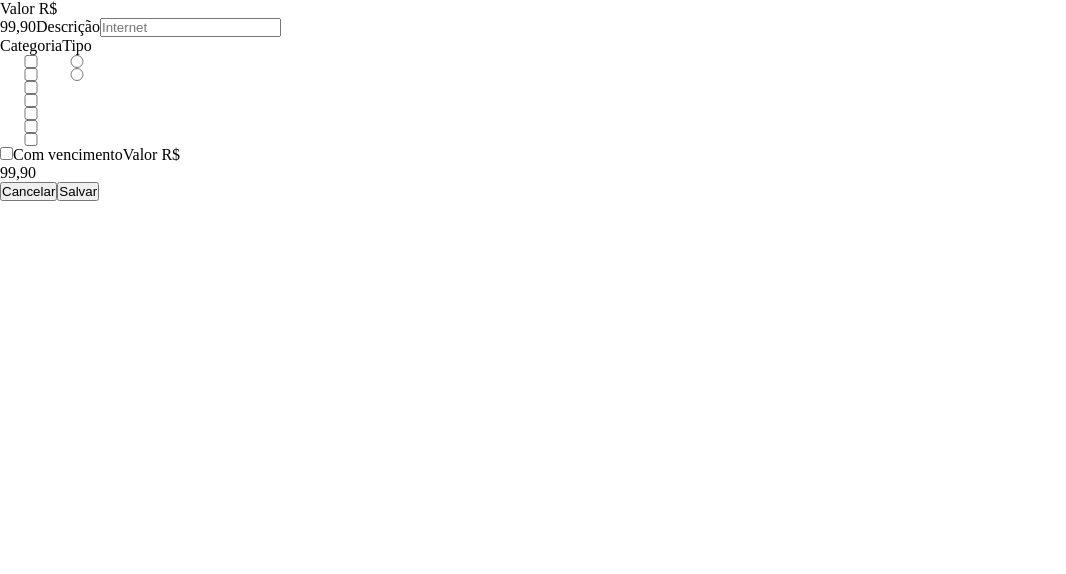
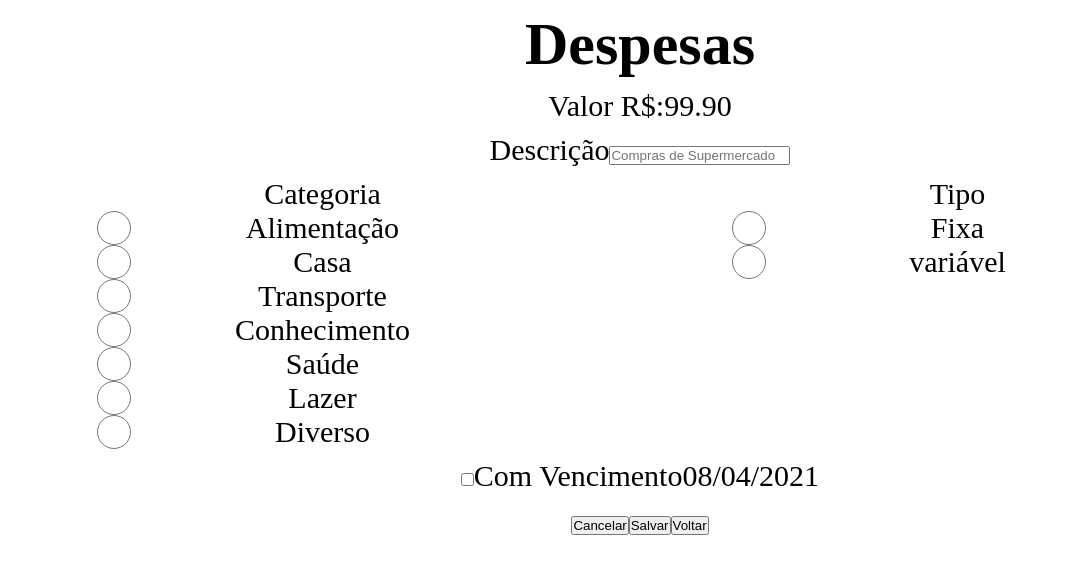
Before and after one commit to MeAjudaDev/greenwallet-react, a React (Create React App) app: page / in a window 1280 px wide. Shown: the top 574 px of the page, without its empty margins (0-1066 px from the left). Built offline with nearby package versions, Linux system fonts and the light colour scheme.

Commit message:
feat(EditExpense):restructuring

```diff
--- a/src/EditExpenses.css
+++ b/src/EditExpenses.css
@@ -1,6 +1,31 @@
 /*Edit all input page*/
 
-.container-item {
+.container {
     display: grid;
-    grid-template-columns: repeat(1, 1fr);
-}
+    grid-template-columns: repeat(2, 2fr);
+    grid-gap: 10px;
+    padding: 10px;
+  }
+
+  .container > div {
+    text-align: center;
+    padding: 20px 0;
+    font-size: 30px;
+    padding: 0;
+  }
+
+  .column {
+    grid-column-start: 1;
+    grid-column-end: 3;
+  }
+
+  .row span {
+      display: grid;
+      gap: 0;
+  }
+
+  .row > label {
+      display:grid;
+      grid-template-columns: repeat(3, 2fr);
+
+  }
--- a/src/EditExpenses.jsx
+++ b/src/EditExpenses.jsx
@@ -2,43 +2,76 @@ import './EditExpenses.css';
 
 function EditExpenses(props) {
     return (
-        <div>
+        <div className="container">
+            <div className="column">
                 <h1>{props.title}</h1>
-            <p>Valor R$</p>
-            <span>99,90</span>
+            </div>
+            <div className="column">
                 <label>
-                Descrição
-                <input type="input" placeholder="Internet" />
+                    <span>Valor R$:</span>
+                    <span>99.90</span>
                 </label>
-            <div style={{display:'flex'}}>
-                <div>
+            </div>
+            <div className="column">
+                <label>
+                    <span>Descrição</span>
+                    <input type="text" placeholder="Compras de Supermercado"/>
+                </label>
+            </div>
+            <div className="row">
                 <span>Categoria</span>
-                    <div className="container-item">
-                        <input type="checkBox" className="check-item"/>
-                        <input type="checkBox" className="check-item"/>
-                        <input type="checkBox" className="check-item"/>
-                        <input type="checkBox" className="check-item"/>
-                        <input type="checkBox" className="check-item"/>
-                        <input type="checkBox" className="check-item"/>
-                        <input type="checkBox" className="check-item"/>
+                <label>
+                    <input type= "radio"/>
+                    <span>Alimentação</span>
+                </label>
+                <label>
+                    <input type= "radio"/>
+                    <span>Casa</span>
+                </label>
+                <label>
+                    <input type= "radio"/>
+                    <span>Transporte</span>
+                </label>
+                <label>
+                    <input type= "radio"/>
+                    <span>Conhecimento</span>
+                </label>
+                <label>
+                    <input type= "radio"/>
+                    <span>Saúde</span>
+                </label>
+                <label>
+                    <input type= "radio"/>
+                    <span>Lazer</span>
+                </label>
+                <label>
+                    <input type= "radio"/>
+                    <span>Diverso</span>
+                </label>
             </div>
+            <div className="row">
+                <span>Tipo</span>
+                <label>
+                    <input type="radio" className="check-item" />
+                    <span>Fixa</span>
+                </label>
+                <label>
+                    <input type="radio" className="check-item" />
+                    <span>variável</span>
+                </label>
                 </div>
-                <div>
-                    <span>Tipo</span>
-                    <div className="container-item">
-                        <input type="radio" className="check-item"/>
-                        <input type="radio" className="check-item"/>
+                <div className="column">
+                <label>
+                <input type="checkBox" className="check-item" />
+                    <span>Com Vencimento</span>
+                </label>
+                <span>08/04/2021</span>
                 </div>
+                <div className="column">
+                    <button>Cancelar</button>
+                    <button>Salvar</button>
+                    <button>Voltar</button>
                 </div>
-            </div>
-                <label>
-                    <input type="checkBox" className="check-item"/>
-                    Com vencimento
-                </label>
-                    <span>Valor R$</span>
-                    <p>99,90</p>
-                    <button className="">Cancelar</button>
-                    <button className="">Salvar</button>
         </div>
 );
 }
--- a/src/index.jsx
+++ b/src/index.jsx
@@ -6,7 +6,7 @@ import reportWebVitals from './reportWebVitals';
 
 ReactDOM.render(
     <React.StrictMode>
-        <EditExpenses />
+        <EditExpenses title="Despesas"/>
     </React.StrictMode>,
     document.getElementById('root')
 );
```
Lines whose indentation alone changed are shown as unchanged.
